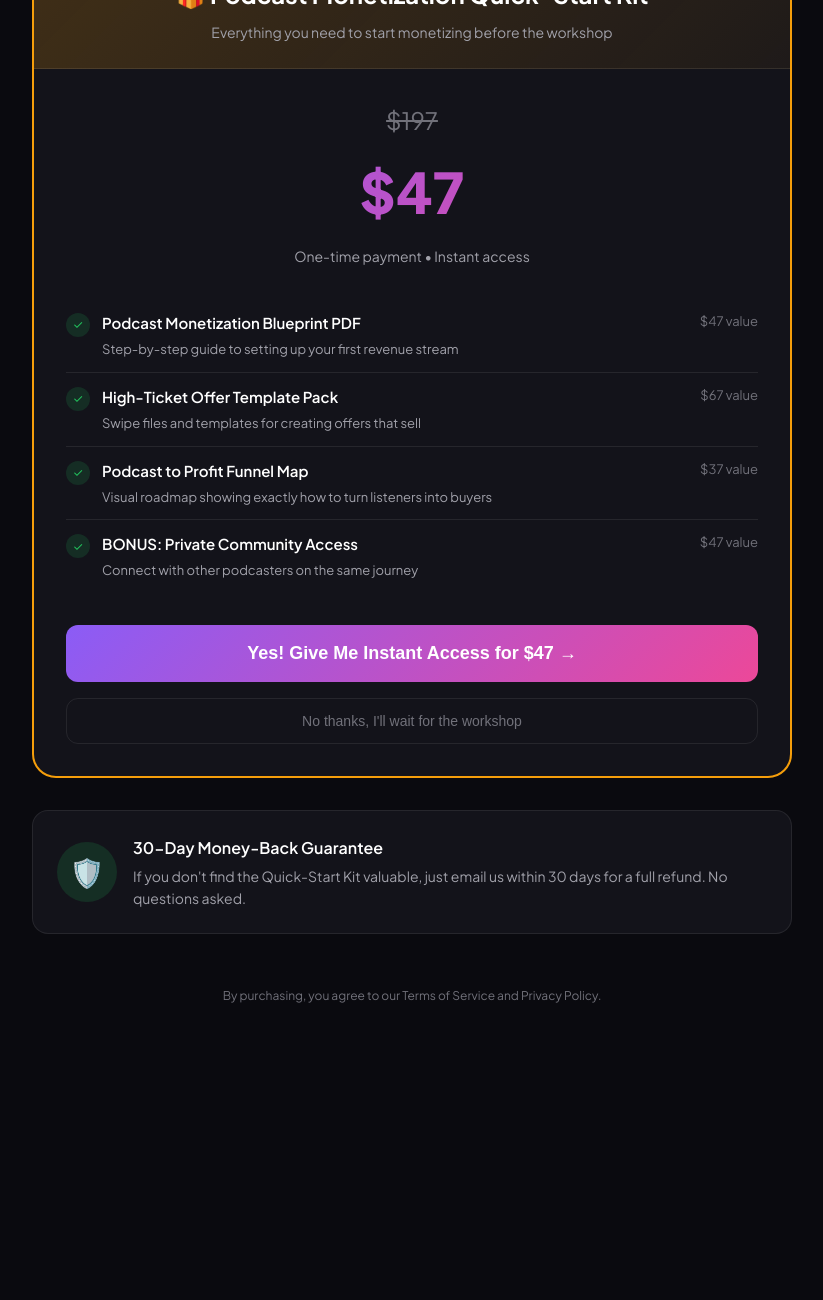
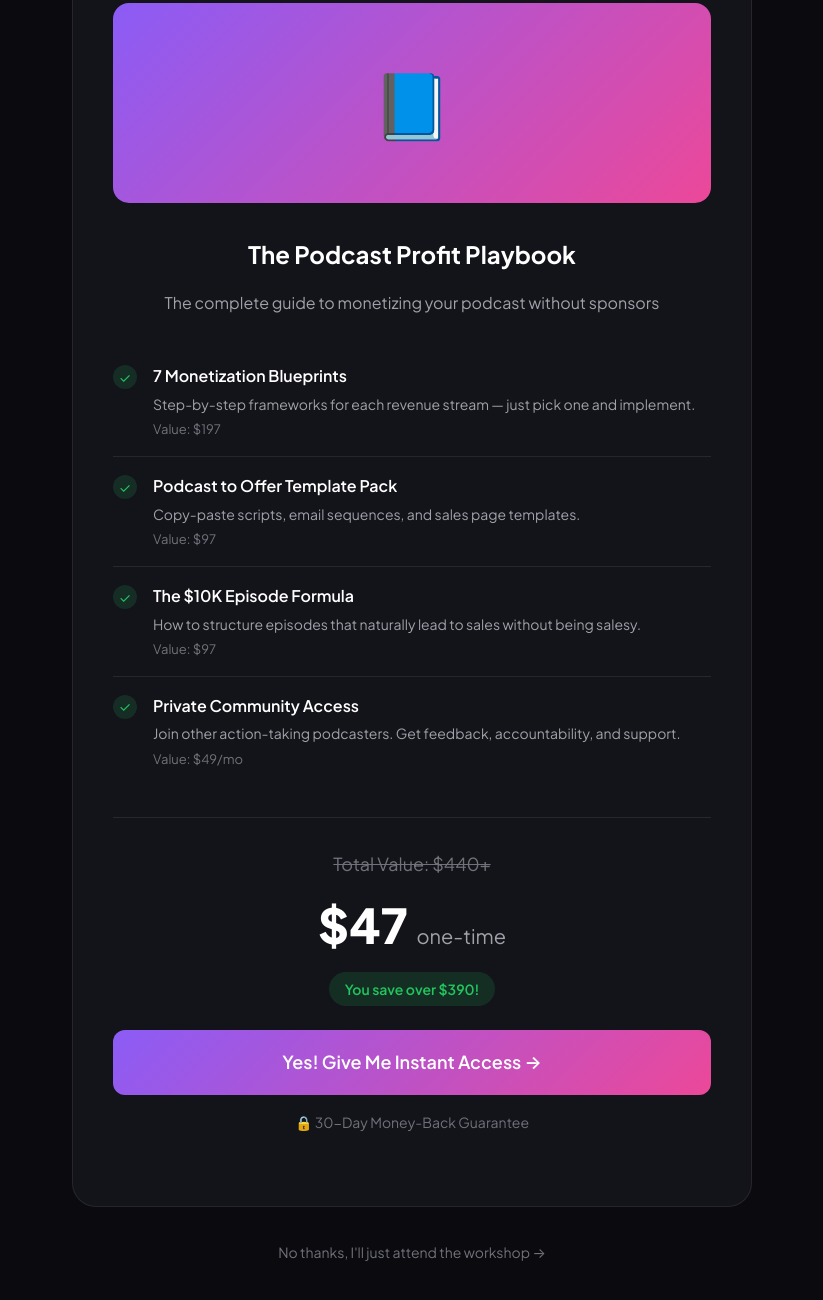
Before and after one commit to BillionaireByram/podcast-to-profits-funnel, a plain HTML site: page slo.html in a window 1280 px wide. Shown: the part 562-1862 px from the top of the page, without its empty margins (228-1051 px from the left). Before the commit the page ends 1628 px from the top, so only its background shows below. Drawn offline with Linux system fonts and the light colour scheme.

Commit message:
Add SLO page

```diff
--- a/slo.html
+++ b/slo.html
@@ -3,7 +3,7 @@
 <head>
     <meta charset="UTF-8">
     <meta name="viewport" content="width=device-width, initial-scale=1.0">
-    <title>Special Offer | Podcast to Profits</title>
+    <title>Wait! Special Offer | Podcast to Profits</title>
     <link rel="preconnect" href="https://fonts.googleapis.com">
     <link rel="preconnect" href="https://fonts.gstatic.com" crossorigin>
     <link href="https://fonts.googleapis.com/css2?family=Plus+Jakarta+Sans:wght@400;500;600;700;800&display=swap" rel="stylesheet">
@@ -38,13 +38,13 @@
         }
 
         .container {
-            max-width: 800px;
+            max-width: 720px;
             margin: 0 auto;
             padding: 40px 20px;
         }
 
         /* Confirmation Banner */
-        .confirmation-banner {
+        .confirmation {
             background: rgba(34, 197, 94, 0.1);
             border: 1px solid rgba(34, 197, 94, 0.3);
             border-radius: 12px;
@@ -56,14 +56,14 @@
         }
 
         .confirmation-icon {
-            width: 40px;
-            height: 40px;
+            width: 32px;
+            height: 32px;
             background: var(--success);
             border-radius: 50%;
             display: flex;
             align-items: center;
             justify-content: center;
-            font-size: 20px;
+            font-size: 18px;
             flex-shrink: 0;
         }
 
@@ -78,8 +78,8 @@
             color: var(--text-secondary);
         }
 
-        /* SLO Header */
-        .slo-header {
+        /* Main Offer */
+        .offer-header {
             text-align: center;
             margin-bottom: 40px;
         }
@@ -89,106 +89,84 @@
             background: rgba(245, 158, 11, 0.15);
             border: 1px solid rgba(245, 158, 11, 0.3);
             color: var(--accent);
-            padding: 8px 16px;
+            padding: 8px 20px;
             border-radius: 100px;
-            font-size: 13px;
+            font-size: 14px;
             font-weight: 600;
-            margin-bottom: 20px;
+            margin-bottom: 24px;
         }
 
-        .slo-header h1 {
+        .offer-header h1 {
             font-size: clamp(28px, 5vw, 40px);
             font-weight: 800;
             line-height: 1.2;
             margin-bottom: 16px;
         }
 
-        .slo-header h1 span {
-            color: var(--accent);
-        }
-
-        .slo-header p {
-            font-size: 18px;
-            color: var(--text-secondary);
-            max-width: 600px;
-            margin: 0 auto;
-        }
-
-        /* Offer Card */
-        .offer-card {
-            background: var(--bg-card);
-            border: 2px solid var(--accent);
-            border-radius: 24px;
-            overflow: hidden;
-            margin-bottom: 32px;
-        }
-
-        .offer-header {
-            background: linear-gradient(135deg, rgba(245, 158, 11, 0.2) 0%, rgba(245, 158, 11, 0.05) 100%);
-            padding: 24px;
-            text-align: center;
-            border-bottom: 1px solid var(--border);
-        }
-
-        .offer-header h2 {
-            font-size: 24px;
-            font-weight: 700;
-            margin-bottom: 8px;
-        }
-
-        .offer-header p {
-            color: var(--text-secondary);
-            font-size: 14px;
-        }
-
-        .offer-body {
-            padding: 32px;
-        }
-
-        .price-container {
-            text-align: center;
-            margin-bottom: 32px;
-        }
-
-        .original-price {
-            font-size: 24px;
-            color: var(--text-muted);
-            text-decoration: line-through;
-            margin-bottom: 8px;
-        }
-
-        .sale-price {
-            font-size: 56px;
-            font-weight: 800;
+        .offer-header h1 span {
             background: var(--gradient);
             -webkit-background-clip: text;
             -webkit-text-fill-color: transparent;
             background-clip: text;
         }
 
-        .price-note {
-            font-size: 14px;
+        .offer-header p {
+            font-size: 18px;
             color: var(--text-secondary);
-            margin-top: 8px;
+            max-width: 540px;
+            margin: 0 auto;
         }
 
-        .offer-features {
+        /* Product Card */
+        .product-card {
+            background: var(--bg-card);
+            border: 1px solid var(--border);
+            border-radius: 24px;
+            padding: 40px;
             margin-bottom: 32px;
         }
 
-        .offer-feature {
+        .product-image {
+            background: var(--gradient);
+            border-radius: 16px;
+            height: 200px;
             display: flex;
-            align-items: flex-start;
-            gap: 12px;
-            padding: 12px 0;
+            align-items: center;
+            justify-content: center;
+            font-size: 64px;
+            margin-bottom: 32px;
+        }
+
+        .product-title {
+            font-size: 24px;
+            font-weight: 700;
+            margin-bottom: 16px;
+            text-align: center;
+        }
+
+        .product-subtitle {
+            text-align: center;
+            color: var(--text-secondary);
+            margin-bottom: 32px;
+        }
+
+        /* What's Included */
+        .includes-list {
+            margin-bottom: 32px;
+        }
+
+        .includes-item {
+            display: flex;
+            gap: 16px;
+            padding: 16px 0;
             border-bottom: 1px solid var(--border);
         }
 
-        .offer-feature:last-child {
+        .includes-item:last-child {
             border-bottom: none;
         }
 
-        .offer-feature-icon {
+        .includes-icon {
             width: 24px;
             height: 24px;
             background: rgba(34, 197, 94, 0.15);
@@ -197,270 +175,267 @@
             align-items: center;
             justify-content: center;
             color: var(--success);
-            font-size: 12px;
+            font-size: 14px;
             flex-shrink: 0;
             margin-top: 2px;
         }
 
-        .offer-feature-text h4 {
-            font-size: 15px;
-            font-weight: 600;
-            margin-bottom: 4px;
-        }
-
-        .offer-feature-text p {
-            font-size: 13px;
-            color: var(--text-secondary);
-        }
-
-        .offer-feature-value {
-            font-size: 13px;
-            color: var(--text-muted);
-            margin-left: auto;
-            white-space: nowrap;
-        }
-
-        .btn-cta {
-            width: 100%;
-            padding: 18px 24px;
-            background: var(--gradient);
-            border: none;
-            border-radius: 12px;
-            font-size: 18px;
-            font-weight: 700;
-            color: white;
-            cursor: pointer;
-            transition: all 0.2s ease;
-            margin-bottom: 16px;
-        }
-
-        .btn-cta:hover {
-            transform: translateY(-2px);
-            box-shadow: 0 10px 30px -10px rgba(139, 92, 246, 0.5);
-        }
-
-        .btn-skip {
-            width: 100%;
-            padding: 14px 24px;
-            background: transparent;
-            border: 1px solid var(--border);
-            border-radius: 12px;
-            font-size: 14px;
-            color: var(--text-muted);
-            cursor: pointer;
-            transition: all 0.2s ease;
-        }
-
-        .btn-skip:hover {
-            background: var(--bg-elevated);
-            color: var(--text-secondary);
-        }
-
-        /* Guarantee */
-        .guarantee {
-            display: flex;
-            align-items: center;
-            gap: 16px;
-            background: var(--bg-card);
-            border: 1px solid var(--border);
-            border-radius: 16px;
-            padding: 24px;
-            margin-bottom: 32px;
-        }
-
-        .guarantee-icon {
-            width: 60px;
-            height: 60px;
-            background: rgba(34, 197, 94, 0.15);
-            border-radius: 50%;
-            display: flex;
-            align-items: center;
-            justify-content: center;
-            font-size: 28px;
-            flex-shrink: 0;
-        }
-
-        .guarantee-text h3 {
+        .includes-content h4 {
             font-size: 16px;
             font-weight: 600;
             margin-bottom: 4px;
         }
 
-        .guarantee-text p {
+        .includes-content p {
             font-size: 14px;
             color: var(--text-secondary);
         }
 
-        /* Urgency Timer */
-        .urgency-bar {
-            background: rgba(239, 68, 68, 0.1);
-            border: 1px solid rgba(239, 68, 68, 0.3);
-            border-radius: 12px;
-            padding: 16px 24px;
+        .includes-content .value {
+            font-size: 13px;
+            color: var(--text-muted);
+            margin-top: 4px;
+        }
+
+        /* Pricing */
+        .pricing {
             text-align: center;
+            padding: 32px 0;
+            border-top: 1px solid var(--border);
+        }
+
+        .original-price {
+            font-size: 18px;
+            color: var(--text-muted);
+            text-decoration: line-through;
+            margin-bottom: 8px;
+        }
+
+        .current-price {
+            font-size: 48px;
+            font-weight: 800;
+            margin-bottom: 8px;
+        }
+
+        .current-price span {
+            font-size: 20px;
+            font-weight: 400;
+            color: var(--text-secondary);
+        }
+
+        .savings {
+            display: inline-block;
+            background: rgba(34, 197, 94, 0.15);
+            color: var(--success);
+            padding: 6px 16px;
+            border-radius: 100px;
+            font-size: 14px;
+            font-weight: 600;
             margin-bottom: 24px;
         }
 
-        .urgency-bar p {
-            font-size: 14px;
-            color: #EF4444;
+        .btn-buy {
+            display: block;
+            width: 100%;
+            padding: 18px 32px;
+            background: var(--gradient);
+            border: none;
+            border-radius: 12px;
+            font-size: 18px;
+            font-weight: 600;
+            color: white;
+            cursor: pointer;
+            text-decoration: none;
+            text-align: center;
+            transition: all 0.2s ease;
         }
 
-        .urgency-bar span {
-            font-weight: 700;
+        .btn-buy:hover {
+            transform: translateY(-2px);
+            box-shadow: 0 10px 30px -10px rgba(139, 92, 246, 0.5);
         }
 
-        /* Footer Note */
-        .footer-note {
-            text-align: center;
-            font-size: 12px;
+        .guarantee {
+            display: flex;
+            align-items: center;
+            justify-content: center;
+            gap: 8px;
+            margin-top: 16px;
+            font-size: 14px;
             color: var(--text-muted);
-            padding: 20px;
         }
 
-        @media (max-width: 600px) {
-            .confirmation-banner {
-                flex-direction: column;
-                text-align: center;
-            }
+        /* Skip Link */
+        .skip-link {
+            text-align: center;
+            margin-top: 24px;
+        }
 
-            .offer-body {
+        .skip-link a {
+            color: var(--text-muted);
+            font-size: 14px;
+            text-decoration: none;
+            transition: color 0.2s ease;
+        }
+
+        .skip-link a:hover {
+            color: var(--text-secondary);
+        }
+
+        /* Timer */
+        .timer-bar {
+            background: var(--bg-card);
+            border: 1px solid rgba(245, 158, 11, 0.3);
+            border-radius: 12px;
+            padding: 16px 24px;
+            display: flex;
+            align-items: center;
+            justify-content: center;
+            gap: 12px;
+            margin-bottom: 32px;
+        }
+
+        .timer-bar span {
+            color: var(--text-secondary);
+            font-size: 14px;
+        }
+
+        .timer-value {
+            font-size: 18px;
+            font-weight: 700;
+            color: var(--accent);
+        }
+
+        @media (max-width: 480px) {
+            .product-card {
                 padding: 24px;
             }
 
-            .sale-price {
-                font-size: 44px;
-            }
-
-            .guarantee {
-                flex-direction: column;
-                text-align: center;
+            .current-price {
+                font-size: 40px;
             }
         }
     </style>
 </head>
 <body>
     <div class="container">
-        <!-- Confirmation Banner -->
-        <div class="confirmation-banner">
+        <!-- Confirmation -->
+        <div class="confirmation">
             <div class="confirmation-icon">✓</div>
             <div class="confirmation-text">
-                <h3>You're Registered for the Workshop!</h3>
-                <p>Check your email for confirmation and calendar invite.</p>
+                <h3>You're Registered!</h3>
+                <p>Check your email for workshop details. But first...</p>
             </div>
         </div>
 
-        <!-- SLO Header -->
-        <div class="slo-header">
-            <div class="wait-badge">⚡ One-Time Offer — Only Available Now</div>
-            <h1>Want to Get a <span>Head Start</span> Before the Workshop?</h1>
-            <p>Get instant access to the Podcast Monetization Quick-Start Kit and start implementing strategies TODAY.</p>
+        <!-- Timer -->
+        <div class="timer-bar">
+            <span>⏰ This offer expires in:</span>
+            <span class="timer-value" id="timer">10:00</span>
         </div>
 
-        <!-- Urgency Timer -->
-        <div class="urgency-bar">
-            <p>⏰ This offer expires in <span id="timer">14:59</span> minutes</p>
+        <!-- Offer Header -->
+        <div class="offer-header">
+            <div class="wait-badge">⚡ ONE-TIME OFFER</div>
+            <h1>Get a Head Start with the <span>Podcast Profit Playbook</span></h1>
+            <p>Don't wait for the workshop — start implementing these proven monetization strategies today.</p>
         </div>
 
-        <!-- Offer Card -->
-        <div class="offer-card">
-            <div class="offer-header">
-                <h2>🎁 Podcast Monetization Quick-Start Kit</h2>
-                <p>Everything you need to start monetizing before the workshop</p>
-            </div>
+        <!-- Product Card -->
+        <div class="product-card">
+            <div class="product-image">📘</div>
+            <h2 class="product-title">The Podcast Profit Playbook</h2>
+            <p class="product-subtitle">The complete guide to monetizing your podcast without sponsors</p>
 
-            <div class="offer-body">
-                <div class="price-container">
-                    <div class="original-price">$197</div>
-                    <div class="sale-price">$47</div>
-                    <p class="price-note">One-time payment • Instant access</p>
-                </div>
-
-                <div class="offer-features">
-                    <div class="offer-feature">
-                        <div class="offer-feature-icon">✓</div>
-                        <div class="offer-feature-text">
-                            <h4>Podcast Monetization Blueprint PDF</h4>
-                            <p>Step-by-step guide to setting up your first revenue stream</p>
-                        </div>
-                        <span class="offer-feature-value">$47 value</span>
-                    </div>
-
-                    <div class="offer-feature">
-                        <div class="offer-feature-icon">✓</div>
-                        <div class="offer-feature-text">
-                            <h4>High-Ticket Offer Template Pack</h4>
-                            <p>Swipe files and templates for creating offers that sell</p>
-                        </div>
-                        <span class="offer-feature-value">$67 value</span>
-                    </div>
-
-                    <div class="offer-feature">
-                        <div class="offer-feature-icon">✓</div>
-                        <div class="offer-feature-text">
-                            <h4>Podcast to Profit Funnel Map</h4>
-                            <p>Visual roadmap showing exactly how to turn listeners into buyers</p>
-                        </div>
-                        <span class="offer-feature-value">$37 value</span>
-                    </div>
-
-                    <div class="offer-feature">
-                        <div class="offer-feature-icon">✓</div>
-                        <div class="offer-feature-text">
-                            <h4>BONUS: Private Community Access</h4>
-                            <p>Connect with other podcasters on the same journey</p>
-                        </div>
-                        <span class="offer-feature-value">$47 value</span>
+            <div class="includes-list">
+                <div class="includes-item">
+                    <div class="includes-icon">✓</div>
+                    <div class="includes-content">
+                        <h4>7 Monetization Blueprints</h4>
+                        <p>Step-by-step frameworks for each revenue stream — just pick one and implement.</p>
+                        <p class="value">Value: $197</p>
                     </div>
                 </div>
 
-                <button class="btn-cta" onclick="window.location.href='thank-you.html?purchased=true'">
-                    Yes! Give Me Instant Access for $47 →
-                </button>
+                <div class="includes-item">
+                    <div class="includes-icon">✓</div>
+                    <div class="includes-content">
+                        <h4>Podcast to Offer Template Pack</h4>
+                        <p>Copy-paste scripts, email sequences, and sales page templates.</p>
+                        <p class="value">Value: $97</p>
+                    </div>
+                </div>
 
-                <button class="btn-skip" onclick="window.location.href='thank-you.html'">
-                    No thanks, I'll wait for the workshop
-                </button>
+                <div class="includes-item">
+                    <div class="includes-icon">✓</div>
+                    <div class="includes-content">
+                        <h4>The $10K Episode Formula</h4>
+                        <p>How to structure episodes that naturally lead to sales without being salesy.</p>
+                        <p class="value">Value: $97</p>
+                    </div>
+                </div>
+
+                <div class="includes-item">
+                    <div class="includes-icon">✓</div>
+                    <div class="includes-content">
+                        <h4>Private Community Access</h4>
+                        <p>Join other action-taking podcasters. Get feedback, accountability, and support.</p>
+                        <p class="value">Value: $49/mo</p>
+                    </div>
+                </div>
+            </div>
+
+            <!-- Pricing -->
+            <div class="pricing">
+                <p class="original-price">Total Value: $440+</p>
+                <p class="current-price">$47 <span>one-time</span></p>
+                <p class="savings">You save over $390!</p>
+
+                <a href="#" class="btn-buy" onclick="handlePurchase()">Yes! Give Me Instant Access →</a>
+
+                <p class="guarantee">🔒 30-Day Money-Back Guarantee</p>
             </div>
         </div>
 
-        <!-- Guarantee -->
-        <div class="guarantee">
-            <div class="guarantee-icon">🛡️</div>
-            <div class="guarantee-text">
-                <h3>30-Day Money-Back Guarantee</h3>
-                <p>If you don't find the Quick-Start Kit valuable, just email us within 30 days for a full refund. No questions asked.</p>
-            </div>
+        <!-- Skip Link -->
+        <div class="skip-link">
+            <a href="thank-you.html">No thanks, I'll just attend the workshop →</a>
         </div>
-
-        <p class="footer-note">
-            By purchasing, you agree to our Terms of Service and Privacy Policy.
-        </p>
     </div>
 
     <script>
-        // Countdown timer
-        let timeLeft = 15 * 60; // 15 minutes in seconds
+        // Countdown timer (10 minutes)
+        let timeLeft = 10 * 60; // 10 minutes in seconds
 
         function updateTimer() {
             const minutes = Math.floor(timeLeft / 60);
             const seconds = timeLeft % 60;
             document.getElementById('timer').textContent =
-                `${String(minutes).padStart(2, '0')}:${String(seconds).padStart(2, '0')}`;
+                `${minutes}:${String(seconds).padStart(2, '0')}`;
 
             if (timeLeft > 0) {
                 timeLeft--;
-                setTimeout(updateTimer, 1000);
+            } else {
+                // Timer expired - could redirect or show different message
+                document.getElementById('timer').textContent = "EXPIRED";
             }
         }
 
+        setInterval(updateTimer, 1000);
         updateTimer();
 
-        // Personalization
+        // Handle purchase
+        function handlePurchase() {
+            // Replace with actual payment link (Stripe, etc.)
+            alert('This would connect to your payment processor (Stripe, PayPal, etc.)');
+        }
+
+        // Get registration data for personalization
         const regData = localStorage.getItem('registrationData');
         if (regData) {
             const data = JSON.parse(regData);
             // Could personalize the page with their name
+            console.log('Registered user:', data.firstName);
         }
     </script>
 </body>
```
